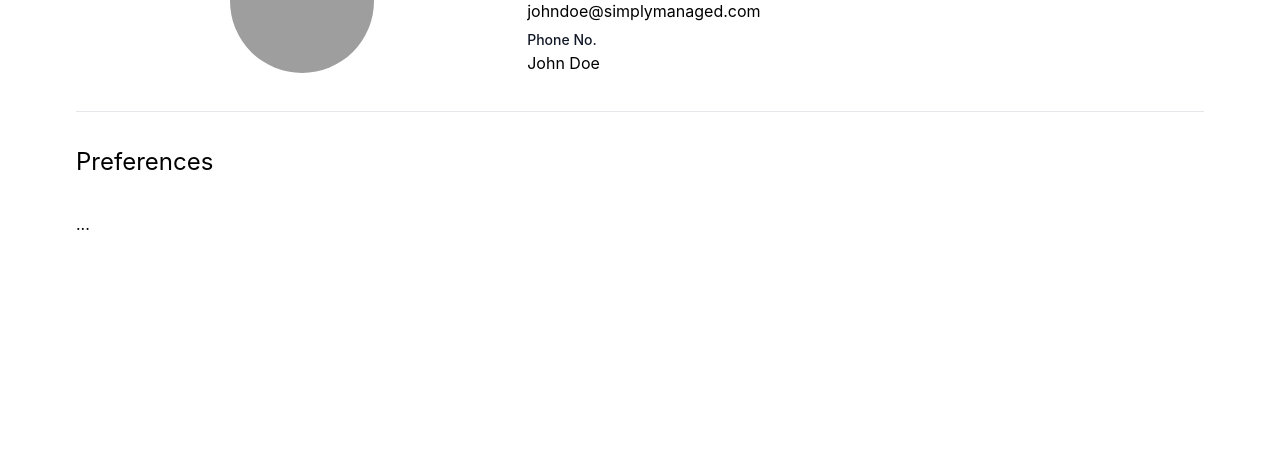
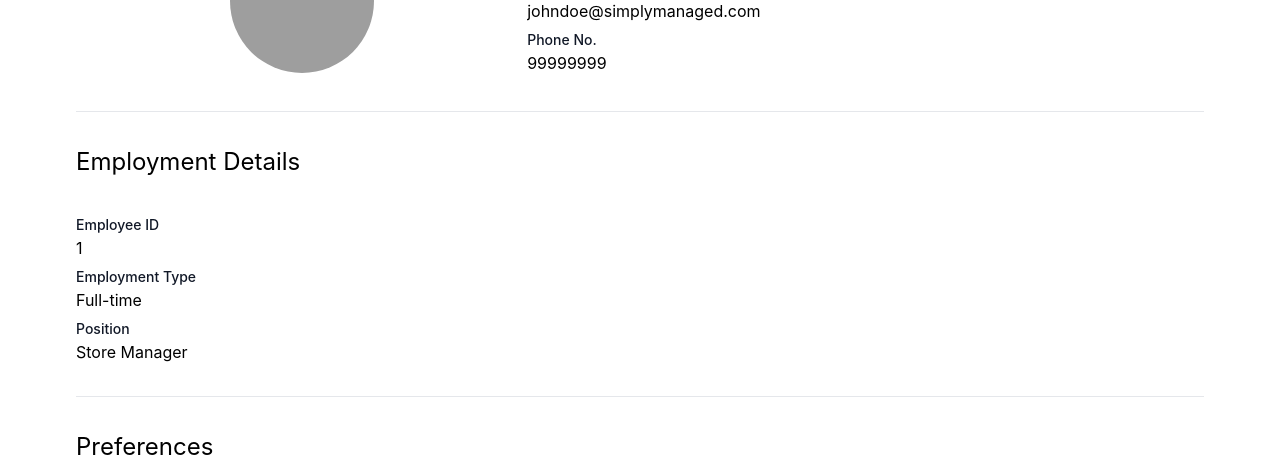
Before and after one commit to jasperleeyz/simplymanaged, a React (Vite) app in the folder client/: page /my-profile in a window 1280 px wide. Shown: the part 230-687 px from the top of the page. Built offline with nearby package versions, Linux system fonts and the light colour scheme; grey boxes are pictures that could not be loaded.

Commit message:
- added employment details section to profile page - updated user model with employment details variables

```diff
--- a/client/src/App.css
+++ b/client/src/App.css
@@ -10,6 +10,8 @@ p.header {
   font-size: 1.5rem;
 }
 
-#user-details > p {
+#user-details > p,
+#employment-section > p,
+#preference-section > p {
   margin-bottom: 0.25rem;
 }
--- a/client/src/configs/global-state-provider.tsx
+++ b/client/src/configs/global-state-provider.tsx
@@ -21,7 +21,15 @@ const GlobalStateProvider: React.FC<{ children: React.ReactNode }> = ({
   children,
 }) => {
   const [globalState, setGlobalState] = React.useState<GlobalState>({
-    user: {id: 0, name: "John Doe", email: "johndoe@simplymanaged.com", role: "MANAGER"},
+    user: {
+      id: 1,
+      name: "JOHN DOE",
+      email: "JOHNDOE@SIMPLYMANAGED.COM",
+      phoneNo: 99999999,
+      role: "MANAGER",
+      position: "STORE MANAGER",
+      employmentType: "FULL-TIME"
+    },
     isAuthenticated: false,
   });
 
--- /dev/null
+++ b/client/src/configs/utils.ts
@@ -0,0 +1,10 @@
+export const capitalizeString = (str) => {
+  return str
+    .split(" ")
+    .map((element) => {
+      return (
+        element.charAt(0).toUpperCase() + element.substring(1).toLowerCase()
+      );
+    })
+    .join(" ");
+};
--- a/client/src/modules/profile/profile-page.tsx
+++ b/client/src/modules/profile/profile-page.tsx
@@ -2,6 +2,7 @@ import React from "react";
 import { GlobalStateContext } from "../../configs/global-state-provider";
 import { FooterDivider } from "flowbite-react/lib/esm/components/Footer/FooterDivider";
 import { Avatar, Label, TextInput } from "flowbite-react";
+import { capitalizeString } from "../../configs/utils";
 
 const ProfilePage = () => {
   const globalState = React.useContext(GlobalStateContext).globalState;
@@ -24,11 +25,11 @@ const ProfilePage = () => {
         </div>
         <div id="user-details" className="w-full md:w-3/5">
           <Label htmlFor="user-name" value="Name" />
-          <p id="user-name">{globalState?.user?.name}</p>
+          <p id="user-name">{capitalizeString(globalState?.user?.name)}</p>
           <Label htmlFor="user-email" value="Email" />
-          <p id="user-email">{globalState?.user?.email}</p>
+          <p id="user-email">{globalState?.user?.email.toLowerCase()}</p>
           <Label htmlFor="user-phone-no" value="Phone No." />
-          <p id="user-phone-no">{globalState?.user?.name}</p>
+          <p id="user-phone-no">{globalState?.user?.phoneNo}</p>
           {/* <Label htmlFor="user-" value="Name" />
           <p id="user-name">{globalState?.user?.name}</p>
           <Label htmlFor="user-name" value="Name" />
@@ -36,9 +37,19 @@ const ProfilePage = () => {
         </div>
       </div>
       <hr className="w-full my-6 border-gray-200 sm:mx-auto dark:border-gray-700 lg:my-8" />
+      <p className="header">Employment Details</p>
+      <div id="employment-section">
+        <Label htmlFor="employment-id" value="Employee ID" />
+        <p id="employment-id">{globalState?.user?.id}</p>
+        <Label htmlFor="employment-type" value="Employment Type" />
+        <p id="employment-type">{capitalizeString(globalState?.user?.employmentType)}</p>
+        <Label htmlFor="employment-position" value="Position" />
+        <p id="employment-position">{capitalizeString(globalState?.user?.position)}</p>
+      </div>
+      <hr className="w-full my-6 border-gray-200 sm:mx-auto dark:border-gray-700 lg:my-8" />
       <p className="header">Preferences</p>
       <div id="preferences-section">
-          <p>...</p>
+        <p>...</p>
       </div>
     </div>
   );
--- a/client/src/shared/model/user.model.ts
+++ b/client/src/shared/model/user.model.ts
@@ -2,7 +2,10 @@ interface IUser {
     id: number;
     name: string;
     email: string;
+    phoneNo: number;
     role: string;
+    position: string;
+    employmentType: string;
 }
 
 export default IUser;
```
